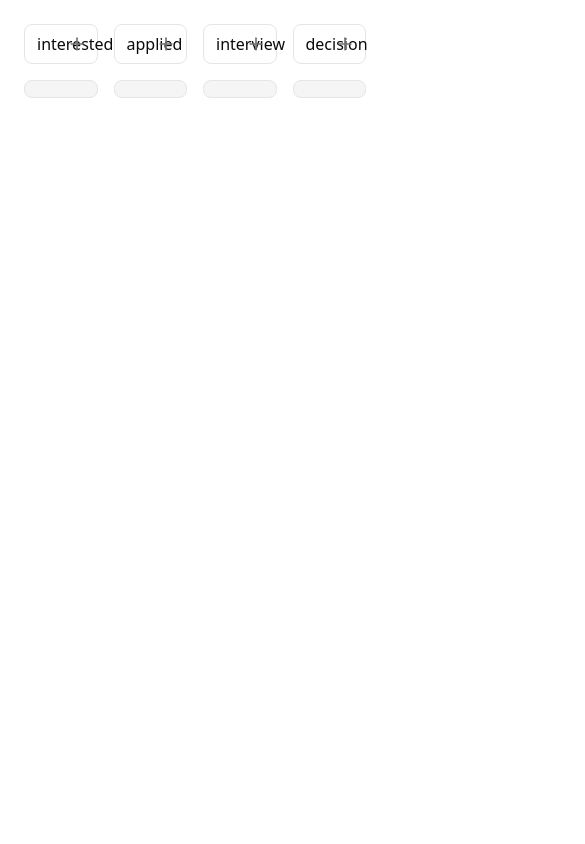
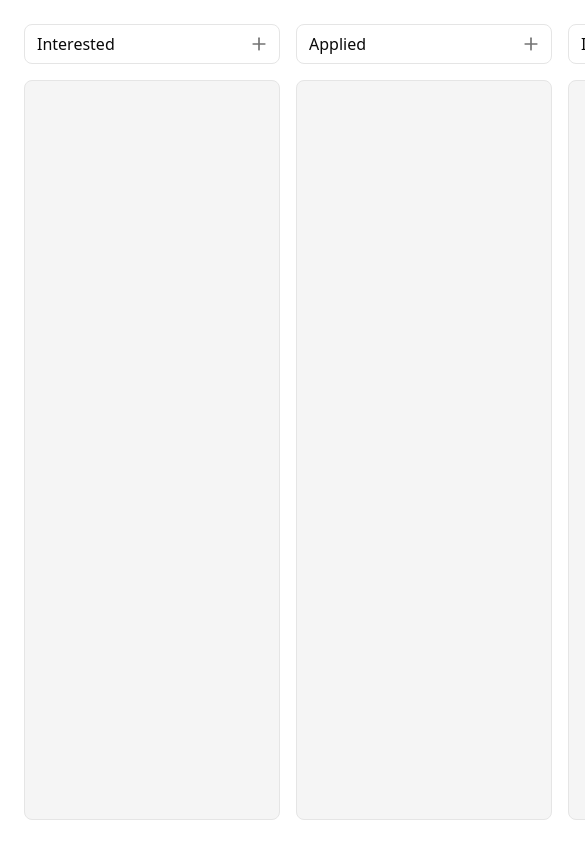
Before and after one commit to deenr/rise2role, a React (Vite) app: page / in a window 390 px wide. Shown: the top 844 px of the page, 585 px wide, since content can reach past the window. Built offline with nearby package versions, Linux system fonts and the light colour scheme.

Commit message:
chore: ensure mobile responsiveness

```diff
--- a/src/components/JobApplicationDialog.tsx
+++ b/src/components/JobApplicationDialog.tsx
@@ -15,16 +15,16 @@ import { Input } from './ui/input';
 import { Select, SelectContent, SelectItem, SelectTrigger, SelectValue } from './ui/select';
 
 const KANBAN_CATEGORIES = {
-  interested: { label: 'Interested', backgroundColor: 'bg-gray-500' },
-  applied: { label: 'Applied', backgroundColor: 'bg-blue-500' },
-  interview: { label: 'Interview', backgroundColor: 'bg-fuchsia-500' },
-  decision: { label: 'Decision', backgroundColor: 'bg-amber-500' }
+  [KanbanCategory.INTERESTED]: { label: 'Interested', backgroundColor: 'bg-gray-500' },
+  [KanbanCategory.APPLIED]: { label: 'Applied', backgroundColor: 'bg-blue-500' },
+  [KanbanCategory.INTERVIEW]: { label: 'Interview', backgroundColor: 'bg-fuchsia-500' },
+  [KanbanCategory.DECISION]: { label: 'Decision', backgroundColor: 'bg-amber-500' }
 } as const;
 
 const DECISION_STATUSES = {
-  decision: { label: 'Received Offer', backgroundColor: 'bg-amber-500' },
-  accepted: { label: 'Accepted', backgroundColor: 'bg-green-500' },
-  denied: { label: 'Denied', backgroundColor: 'bg-red-500' }
+  [KanbanDecisionStatus.OFFER]: { label: 'Received Offer', backgroundColor: 'bg-amber-500' },
+  [KanbanDecisionStatus.ACCEPTED]: { label: 'Accepted', backgroundColor: 'bg-green-500' },
+  [KanbanDecisionStatus.DENIED]: { label: 'Denied', backgroundColor: 'bg-red-500' }
 };
 
 const jobApplicationSchema = z.object({
@@ -101,8 +101,7 @@ export function JobApplicationDialog({ category, children, onClose, job }: JobAp
   );
 
   const onSubmit = (data: JobApplicationFormData) => {
-    // const { role, company, skills, location, workModels, category, decisionStatus, interviewStatus, percentage } = data;
-    const { role, company, skills, location, workModels, category, percentage } = data;
+    const { role, company, skills, location, workModels, category, decisionStatus, interviewStatus, percentage } = data;
     const { name, size, industry } = company;
 
     const newJobApplication: JobApplication = {
@@ -125,9 +124,10 @@ export function JobApplicationDialog({ category, children, onClose, job }: JobAp
 
     form.reset();
 
-    // TODO
-    // if (category === KanbanCategory.INTERVIEW && interviewStatus) newJobApplication['status'] = { round: Number(interviewStatus.round), description: interviewStatus.type };
-    // if (category === KanbanCategory.DECISION) newJobApplication['status'] = decisionStatus;
+    // eslint-disable-next-line @typescript-eslint/no-explicit-any
+    if (category === KanbanCategory.INTERVIEW && interviewStatus) (newJobApplication as any)['status'] = { round: Number(interviewStatus.round), description: interviewStatus.type };
+    // eslint-disable-next-line @typescript-eslint/no-explicit-any
+    if (category === KanbanCategory.DECISION) (newJobApplication as any)['status'] = decisionStatus;
 
     onClose(newJobApplication);
     setOpen(false);
@@ -136,7 +136,7 @@ export function JobApplicationDialog({ category, children, onClose, job }: JobAp
   return (
     <Dialog open={open} onOpenChange={setOpen}>
       <DialogTrigger asChild>{children}</DialogTrigger>
-      <DialogContent className="sm:max-w-[800px]">
+      <DialogContent className="max-h-dvh overflow-y-scroll sm:max-w-[800px]">
         <Form {...form}>
           <form onSubmit={form.handleSubmit(onSubmit)}>
             <DialogHeader>
@@ -179,7 +179,7 @@ export function JobApplicationDialog({ category, children, onClose, job }: JobAp
                   )}
                 />
 
-                {form.watch('category') === 'decision' && (
+                {form.watch('category') === KanbanCategory.DECISION && (
                   <FormField
                     control={form.control}
                     name="decisionStatus"
@@ -215,7 +215,7 @@ export function JobApplicationDialog({ category, children, onClose, job }: JobAp
                   />
                 )}
 
-                {form.watch('category') === 'interview' && (
+                {form.watch('category') === KanbanCategory.INTERVIEW && (
                   <div className="space-y-4">
                     <div className="grid grid-cols-3 gap-4 [&>*:first-child]:col-span-1 [&>*:last-child]:col-span-2">
                       <FormField
@@ -411,7 +411,7 @@ export function JobApplicationDialog({ category, children, onClose, job }: JobAp
               </div>
             </div>
 
-            <DialogFooter>
+            <DialogFooter className="mt-6 md:mt-0">
               <Button type="submit">{job ? 'Edit' : 'Add'} application</Button>
             </DialogFooter>
           </form>
--- a/src/components/KanbanBoard.tsx
+++ b/src/components/KanbanBoard.tsx
@@ -90,14 +90,13 @@ export function KanbanBoard() {
   const activeJob = jobs.find(({ id }) => id === activeJobId);
 
   return (
-    <div className="grid grid-cols-4 gap-4 p-6">
+    <div className="grid h-dvh grid-cols-[auto,auto,auto,auto] gap-4 p-6">
       <DndContext sensors={sensors} collisionDetection={closestCorners} onDragStart={handleDragStart} onDragOver={handleDragOver} onDragEnd={handleDragEnd}>
         {Object.keys(kanbanBoardSections).map((category) => (
           <KanbanBoardColumn
-            id={category}
+            className="min-w-64"
+            id={category as KanbanCategory}
             key={category}
-            title={category}
-            category={category as KanbanCategory}
             color="gray"
             jobs={kanbanBoardSections[category as KanbanCategory]}
             onJobAdd={(job) => setJobs((prevJobs) => [...prevJobs, job])}
--- a/src/components/KanbanBoardCard.tsx
+++ b/src/components/KanbanBoardCard.tsx
@@ -68,9 +68,10 @@ export function KanbanBoardCard({ job, color = 'red', onJobEdit }: { job: JobApp
               <CardDescription>{`${job.company.name} / ${job.company.size} / ${job.company.industry}`}</CardDescription>
             </CardHeader>
             <CardContent>
-              <CardDescription>{[job?.onSite && 'On-site', job?.hybrid && 'Hyybrid', job?.remote && 'Remote'].filter(Boolean).join(' / ')}</CardDescription>
+              <CardDescription>{[job?.onSite && 'On-site', job?.hybrid && 'Hybrid', job?.remote && 'Remote'].filter(Boolean).join(' / ')}</CardDescription>
               <CardDescription>
-                <span className={`${textColors[color]} font-medium`}>{job.skills[0]}</span> &#x2022; {job.skills.slice(1, 3).join(' \u2022 ')}
+                <span className={`${textColors[color]} font-medium`}>{job.skills[0]}</span>
+                {job.skills.slice(1, 3).length > 0 && <> &#x2022; {job.skills.slice(1, 3).join(' \u2022 ')}</>}
               </CardDescription>
             </CardContent>
           </div>
--- a/src/components/KanbanBoardColumn.tsx
+++ b/src/components/KanbanBoardColumn.tsx
@@ -8,17 +8,13 @@ import { Badge } from './ui/badge';
 
 export function KanbanBoardColumn({
   id,
-  title,
-  category,
   jobs,
   color = 'gray',
   className,
   onJobAdd,
   onJobEdit
 }: {
-  id: string;
-  title: string;
-  category: KanbanCategory;
+  id: KanbanCategory;
   jobs: JobApplication[];
   color: 'gray' | 'blue' | 'fuchsia' | 'amber';
   className?: string;
@@ -29,12 +25,19 @@ export function KanbanBoardColumn({
     id
   });
 
+  const KANBAN_CATEGORIES = {
+    [KanbanCategory.INTERESTED]: { label: 'Interested', backgroundColor: 'bg-gray-500' },
+    [KanbanCategory.APPLIED]: { label: 'Applied', backgroundColor: 'bg-blue-500' },
+    [KanbanCategory.INTERVIEW]: { label: 'Interview', backgroundColor: 'bg-fuchsia-500' },
+    [KanbanCategory.DECISION]: { label: 'Decision', backgroundColor: 'bg-amber-500' }
+  } as const;
+
   return (
     <div className={`flex flex-col gap-4 ${className}`}>
       <header className="relative flex min-h-10 flex-row items-center rounded-lg border bg-card px-3">
-        <span className="text-card-foreground">{title}</span>
+        <span className="text-card-foreground">{KANBAN_CATEGORIES[id].label}</span>
         {jobs.length > 0 && <Badge className="ml-2 bg-indigo-500 px-1.5 hover:bg-indigo-500">{jobs.length}</Badge>}
-        <JobApplicationDialog category={category} onClose={onJobAdd}>
+        <JobApplicationDialog category={id} onClose={onJobAdd}>
           <Plus className="absolute right-0 top-1/2 aspect-square h-10 w-10 -translate-y-1/2 cursor-pointer p-2.5 text-muted-foreground hover:text-card-foreground" />
         </JobApplicationDialog>
       </header>
--- a/src/components/ui/input.tsx
+++ b/src/components/ui/input.tsx
@@ -2,9 +2,7 @@ import * as React from 'react';
 
 import { cn } from '@/lib/utils';
 
-export interface InputProps extends React.InputHTMLAttributes<HTMLInputElement> {}
-
-const Input = React.forwardRef<HTMLInputElement, InputProps>(({ className, type, ...props }, ref) => {
+const Input = React.forwardRef<HTMLInputElement, React.InputHTMLAttributes<HTMLInputElement>>(({ className, type, ...props }, ref) => {
   return (
     <input
       type={type}
--- a/src/types/index.ts
+++ b/src/types/index.ts
@@ -1,16 +1,14 @@
-export const KanbanCategories = ['interested', 'applied', 'interview', 'decision', 'accepted', 'denied'] as const;
-
 export enum KanbanCategory {
-  INTERESTED = 'interested',
-  APPLIED = 'applied',
-  INTERVIEW = 'interview',
-  DECISION = 'decision'
+  INTERESTED = 'INTERESTED',
+  APPLIED = 'APPLIED',
+  INTERVIEW = 'INTERVIEW',
+  DECISION = 'DECISION'
 }
 
 export enum KanbanDecisionStatus {
-  DENIED = 'denied',
-  ACCEPTED = 'accepted',
-  OFFER = 'offer'
+  DENIED = 'DENIED',
+  ACCEPTED = 'ACCEPTED',
+  OFFER = 'OFFER'
 }
 
 export type KanbanBoardSections = Record<KanbanCategory, JobApplication[]>;
--- a/src/utils/kanban.ts
+++ b/src/utils/kanban.ts
@@ -8,16 +8,7 @@ export const initializeBoard = (jobs: JobApplication[]): KanbanBoardSections =>
     [KanbanCategory.DECISION]: []
   };
 
-  jobs.forEach((job) => boardSections[job.category].push(job));
+  jobs.forEach((job) => boardSections[job.category]?.push(job));
 
   return boardSections;
 };
-
-// export const findBoardSectionContainer = (boardSections: BoardSections, id: string) => {
-//   if (id in boardSections) {
-//     return id;
-//   }
-
-//   const container = Object.keys(boardSections).find((key) => boardSections[key].find((item) => item.id === id));
-//   return container;
-// };
```
Also changed, not shown: 2 other files (tests, documents, lock files or other folders).
